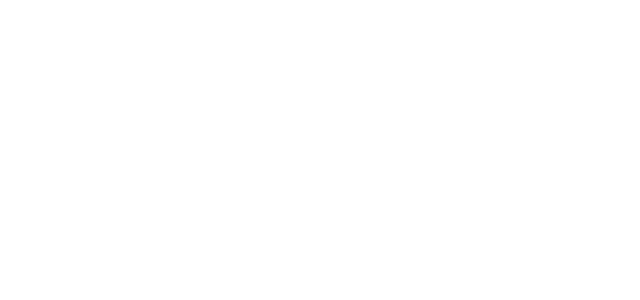
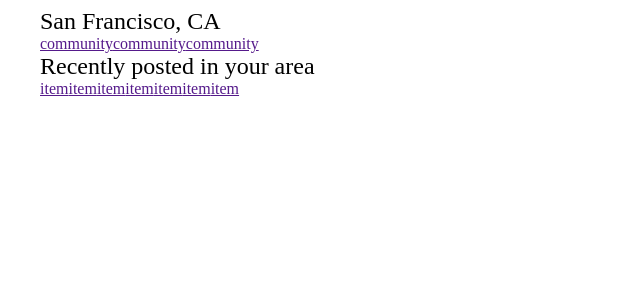
Before and after one commit to chingu-voyages/v26-bears-team-06, a React (Create React App) app: page / in a window 1280 px wide. Shown: the top 300 px of the page, without its empty margins (0-640 px from the left). Built offline with nearby package versions, Linux system fonts and the light colour scheme.

Commit message:
add category links and item links

```diff
--- /dev/null
+++ b/src/App.jsx
@@ -0,0 +1,16 @@
+import React from 'react';
+import { BrowserRouter as Router, Route, Switch } from 'react-router-dom';
+import Home from './pages/Home';
+import './App.css';
+
+function App() {
+  return (
+    <Router>
+      <Switch>
+        <Route exact path="/" component={Home} />
+      </Switch>
+    </Router>
+  );
+}
+
+export default App;
--- a/src/App.tsx
+++ /dev/null
@@ -1,11 +0,0 @@
-import React from 'react';
-import './App.css';
-
-function App() {
-  return (
-    <div className="App">
-    </div>
-  );
-}
-
-export default App;
--- /dev/null
+++ b/src/components/CategoryLink.jsx
@@ -0,0 +1,8 @@
+import React from 'react';
+import { Link } from 'react-router-dom';
+
+const CategoryLink = ({ category }) => {
+  return <Link>{category}</Link>;
+};
+
+export default CategoryLink;
--- /dev/null
+++ b/src/components/CategoryListContainer.jsx
@@ -0,0 +1,18 @@
+import React from 'react';
+import Headline2 from './Headline2';
+import CategoryLink from './CategoryLink';
+
+const CategoryListContainer = () => {
+  return (
+    <div>
+      <Headline2 headline="San Francisco, CA" />
+      <div>
+        <CategoryLink category="community" />
+        <CategoryLink category="community" />
+        <CategoryLink category="community" />
+      </div>
+    </div>
+  );
+};
+
+export default CategoryListContainer;
--- /dev/null
+++ b/src/components/Headline2.jsx
@@ -0,0 +1,16 @@
+import React from 'react';
+import { makeStyles } from '@material-ui/core/styles';
+
+const useStyles = makeStyles({
+  header2: {
+    color: 'black',
+    fontSize: '24px',
+  },
+});
+
+const Headline2 = ({ headline }) => {
+  const classes = useStyles();
+  return <div className={classes.header2}>{headline}</div>;
+};
+
+export default Headline2;
--- /dev/null
+++ b/src/components/ItemLink.jsx
@@ -0,0 +1,8 @@
+import React from 'react';
+import { Link } from 'react-router-dom';
+
+const ItemLink = ({ item }) => {
+  return <Link>{item}</Link>;
+};
+
+export default ItemLink;
--- /dev/null
+++ b/src/components/ItemListContainer.jsx
@@ -0,0 +1,22 @@
+import React from 'react';
+import Headline2 from './Headline2';
+import ItemLink from './ItemLink';
+
+const ItemListContainer = () => {
+  return (
+    <div>
+      <Headline2 headline="Recently posted in your area" />
+      <div>
+        <ItemLink item="item" />
+        <ItemLink item="item" />
+        <ItemLink item="item" />
+        <ItemLink item="item" />
+        <ItemLink item="item" />
+        <ItemLink item="item" />
+        <ItemLink item="item" />
+      </div>
+    </div>
+  );
+};
+
+export default ItemListContainer;
--- a/src/index.tsx
+++ b/src/index.jsx
@@ -3,12 +3,7 @@ import ReactDOM from 'react-dom';
 import App from './App';
 import reportWebVitals from './reportWebVitals';
 
-ReactDOM.render(
-  <React.StrictMode>
-    <App />
-  </React.StrictMode>,
-  document.getElementById('root')
-);
+ReactDOM.render(<App />, document.getElementById('root'));
 
 // If you want to start measuring performance in your app, pass a function
 // to log results (for example: reportWebVitals(console.log))
--- /dev/null
+++ b/src/pages/Home.jsx
@@ -0,0 +1,23 @@
+import React from 'react';
+import CategoryListContainer from '../components/CategoryListContainer';
+import ItemListContainer from '../components/ItemListContainer';
+import { makeStyles } from '@material-ui/core/styles';
+
+const useStyles = makeStyles({
+  homeContainer: {
+    width: '1200px',
+    margin: '0 auto',
+  },
+});
+
+const Home = () => {
+  const classes = useStyles();
+  return (
+    <div className={classes.homeContainer}>
+      <CategoryListContainer />
+      <ItemListContainer />
+    </div>
+  );
+};
+
+export default Home;
```
Also changed, not shown: 1 other file (tests, documents, lock files or other folders).
